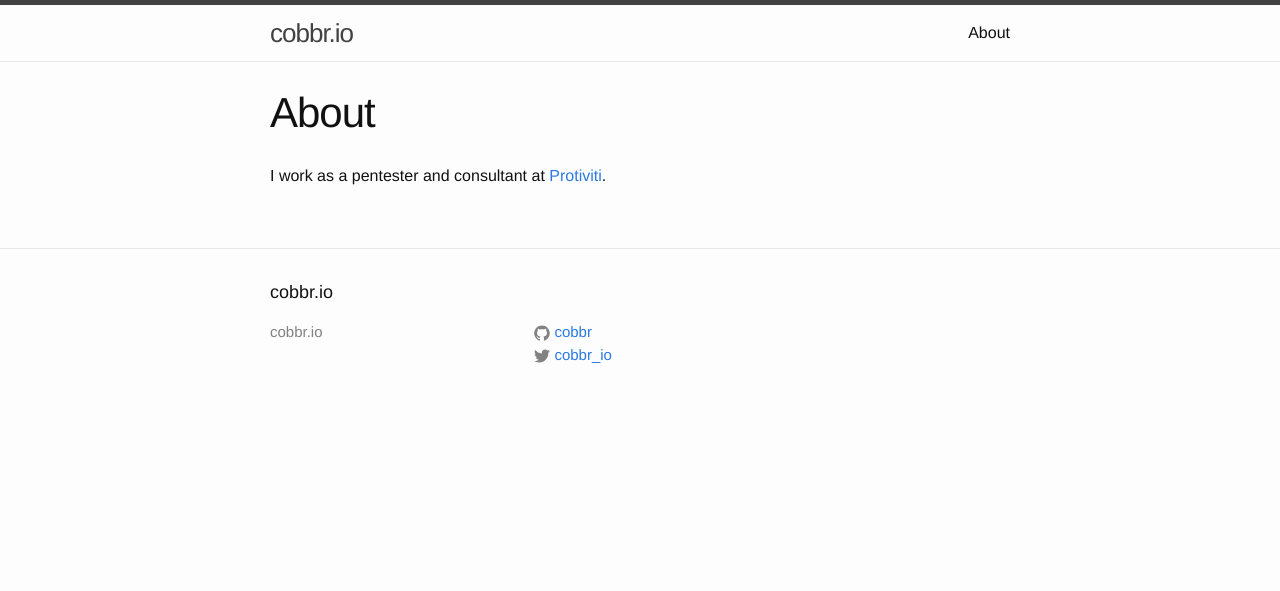
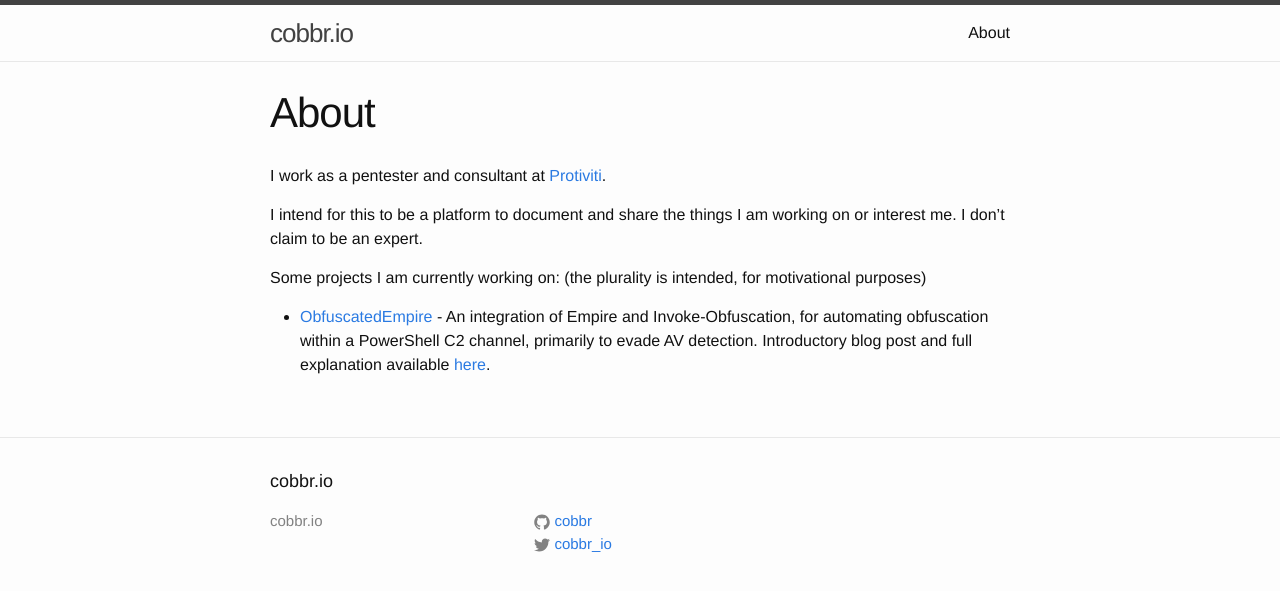
Before and after one commit to cobbr/cobbr.io, a Jekyll site: the page built from about.md, in a window 1280 px wide. Shown: the top 591 px of the page. Built offline with Jekyll 4.4.1, drawn with Linux system fonts in a browser that asks for light colours.

Commit message:
Updated about page

```diff
--- a/about.md
+++ b/about.md
@@ -5,3 +5,9 @@ permalink: /about/
 ---
 
 I work as a pentester and consultant at [Protiviti](https://www.protiviti.com/).
+
+I intend for this to be a platform to document and share the things I am working on or interest me. I don't claim to be an expert.
+
+Some projects I am currently working on: (the plurality is intended, for motivational purposes)
+
+* [ObfuscatedEmpire](https://github.com/cobbr/ObfuscatedEmpire) - An integration of Empire and Invoke-Obfuscation, for automating obfuscation within a PowerShell C2 channel, primarily to evade AV detection. Introductory blog post and full explanation available [here]({{site.baseurl}}/ObfuscatedEmpire.html).
```
